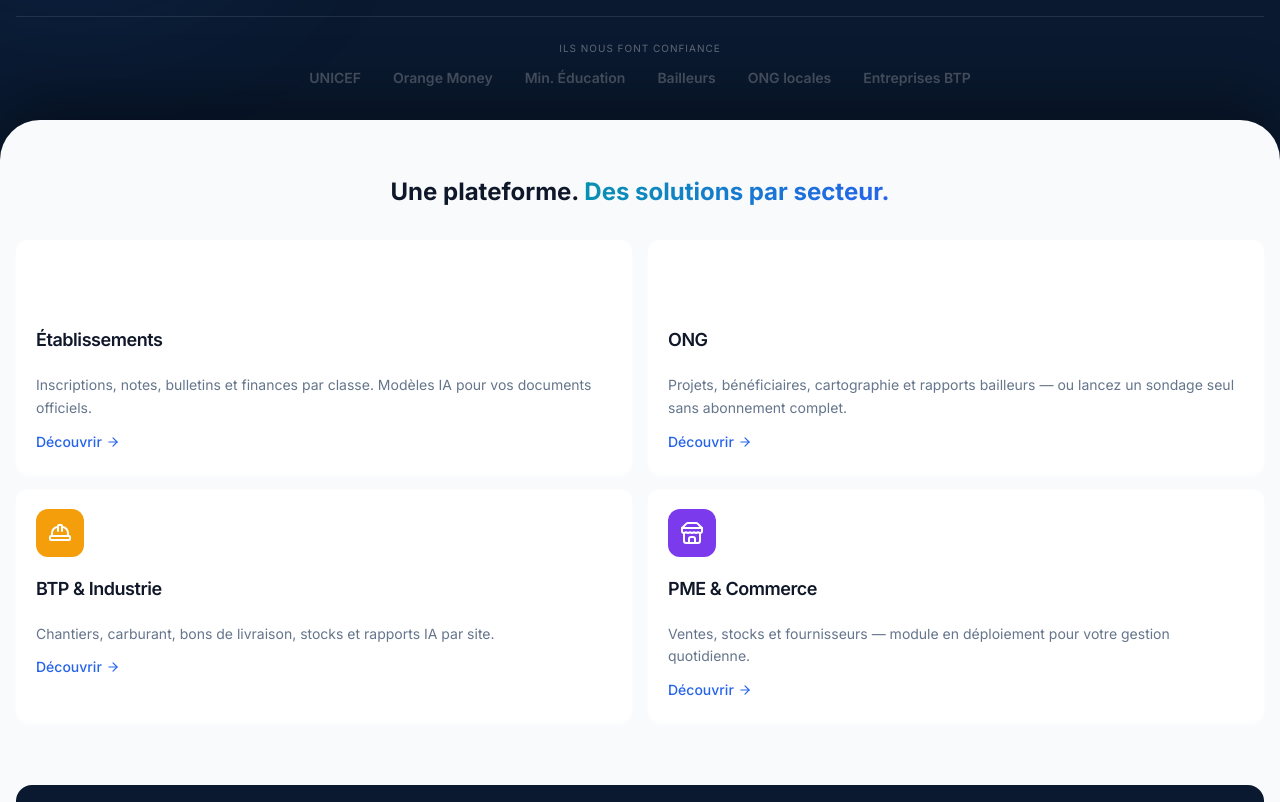
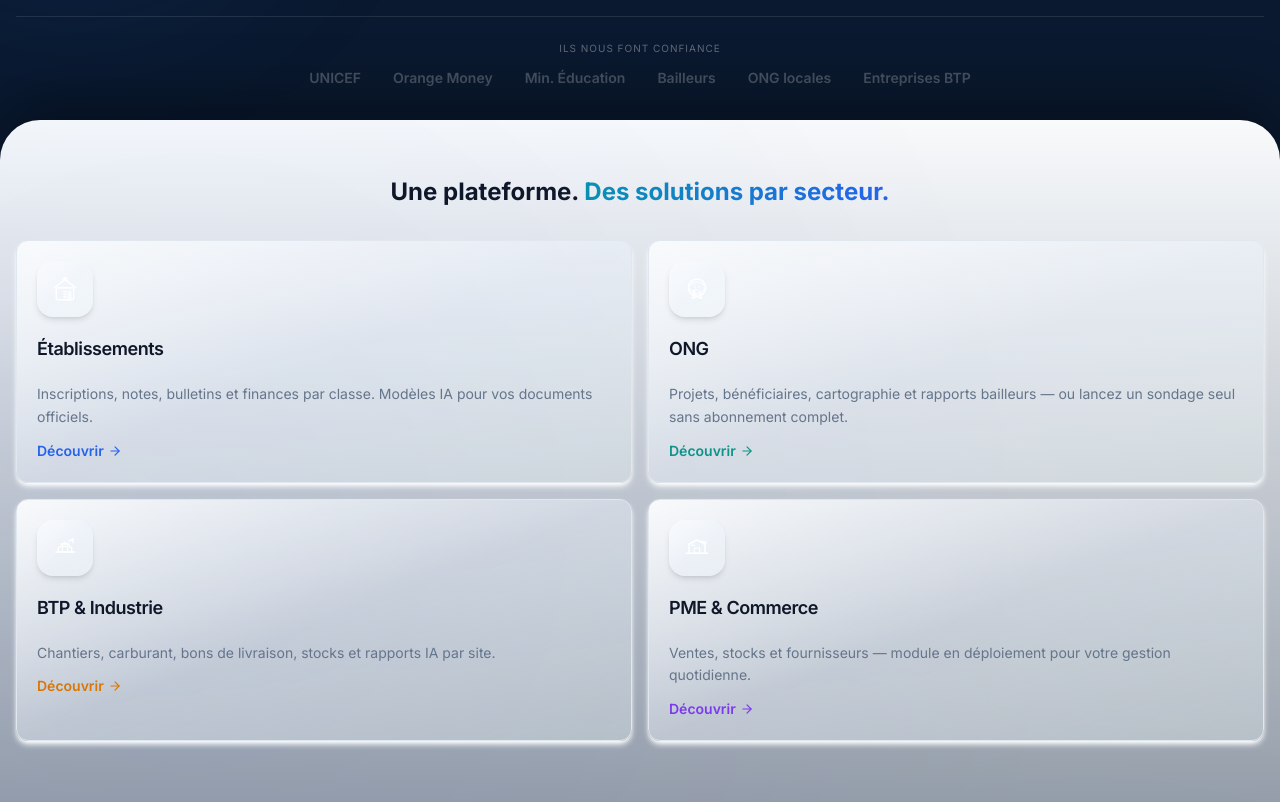
Before and after one commit to Mamady10/konadata-pwa, a Next.js app: page / in a window 1280 px wide. Shown: the part 680-1482 px from the top of the page. Built offline with nearby package versions, Linux system fonts and the light colour scheme; no server answers.

Commit message:
feat: croquis secteurs et couleurs sur la page d'accueil
Ajoute des illustrations Établissements/ONG et enrichit la palette pour sortir du blanc trop plat.

```diff
--- /dev/null
+++ b/components/marketing/landing-sector-sketches.tsx
@@ -0,0 +1,172 @@
+/** Croquis SVG style main levée pour les cartes secteurs de la landing. */
+
+interface SketchProps {
+  className?: string;
+}
+
+export function SchoolSectorSketch({ className }: SketchProps) {
+  return (
+    <svg
+      viewBox="0 0 48 48"
+      fill="none"
+      xmlns="http://www.w3.org/2000/svg"
+      className={className}
+      aria-hidden
+    >
+      <path
+        d="M8 22 L24 10 L40 22"
+        stroke="currentColor"
+        strokeWidth="2.2"
+        strokeLinecap="round"
+        strokeLinejoin="round"
+      />
+      <rect x="11" y="22" width="26" height="18" rx="2" stroke="currentColor" strokeWidth="2.2" />
+      <path d="M22 28 h4 M22 32 h4 M22 36 h4" stroke="currentColor" strokeWidth="2" strokeLinecap="round" />
+      <rect x="29" y="28" width="4" height="4" rx="0.5" stroke="currentColor" strokeWidth="1.6" />
+      <rect x="29" y="34" width="4" height="4" rx="0.5" stroke="currentColor" strokeWidth="1.6" />
+      <path d="M24 10 v-3 M24 7 l3 2 M24 7 l-3 2" stroke="currentColor" strokeWidth="1.8" strokeLinecap="round" />
+      <path
+        d="M14 40 h20"
+        stroke="currentColor"
+        strokeWidth="2"
+        strokeLinecap="round"
+        strokeDasharray="3 3"
+        opacity="0.5"
+      />
+    </svg>
+  );
+}
+
+export function NgoSectorSketch({ className }: SketchProps) {
+  return (
+    <svg
+      viewBox="0 0 48 48"
+      fill="none"
+      xmlns="http://www.w3.org/2000/svg"
+      className={className}
+      aria-hidden
+    >
+      <circle cx="24" cy="22" r="13" stroke="currentColor" strokeWidth="2.2" />
+      <path
+        d="M11 22 c4-6 10-9 13-9 s9 3 13 9"
+        stroke="currentColor"
+        strokeWidth="1.6"
+        strokeLinecap="round"
+        opacity="0.7"
+      />
+      <path
+        d="M11 22 c4 6 10 9 13 9 s9-3 13-9"
+        stroke="currentColor"
+        strokeWidth="1.6"
+        strokeLinecap="round"
+        opacity="0.7"
+      />
+      <path
+        d="M24 35 c-2.5 2-5 3-7 3 c1.5-2 2.5-4.5 2.5-7.5 c0-1.2.3-2.3.8-3.2"
+        stroke="currentColor"
+        strokeWidth="2"
+        strokeLinecap="round"
+        strokeLinejoin="round"
+      />
+      <path
+        d="M24 35 c2.5 2 5 3 7 3 c-1.5-2-2.5-4.5-2.5-7.5 c0-1.2-.3-2.3-.8-3.2"
+        stroke="currentColor"
+        strokeWidth="2"
+        strokeLinecap="round"
+        strokeLinejoin="round"
+      />
+      <path
+        d="M24 26 c-1.8-1.5-4.5-1-5.5 1.2 c-.8 1.8.5 3.8 2.8 4.2 c1.5.3 2.7-.2 3.7-1.2"
+        stroke="currentColor"
+        strokeWidth="1.8"
+        strokeLinecap="round"
+        strokeLinejoin="round"
+      />
+      <circle cx="21" cy="21" r="1.2" fill="currentColor" />
+      <circle cx="27" cy="21" r="1.2" fill="currentColor" />
+    </svg>
+  );
+}
+
+export function BtpSectorSketch({ className }: SketchProps) {
+  return (
+    <svg
+      viewBox="0 0 48 48"
+      fill="none"
+      xmlns="http://www.w3.org/2000/svg"
+      className={className}
+      aria-hidden
+    >
+      <path
+        d="M10 30 h28"
+        stroke="currentColor"
+        strokeWidth="2.2"
+        strokeLinecap="round"
+      />
+      <path
+        d="M14 30 v-6 l10-8 l10 8 v6"
+        stroke="currentColor"
+        strokeWidth="2.2"
+        strokeLinecap="round"
+        strokeLinejoin="round"
+      />
+      <path
+        d="M18 18 h12"
+        stroke="currentColor"
+        strokeWidth="2"
+        strokeLinecap="round"
+      />
+      <rect x="20" y="22" width="8" height="8" rx="1" stroke="currentColor" strokeWidth="1.8" />
+      <path
+        d="M30 14 l6-4 v6"
+        stroke="currentColor"
+        strokeWidth="2"
+        strokeLinecap="round"
+        strokeLinejoin="round"
+      />
+    </svg>
+  );
+}
+
+export function PmeSectorSketch({ className }: SketchProps) {
+  return (
+    <svg
+      viewBox="0 0 48 48"
+      fill="none"
+      xmlns="http://www.w3.org/2000/svg"
+      className={className}
+      aria-hidden
+    >
+      <path
+        d="M8 32 h32"
+        stroke="currentColor"
+        strokeWidth="2.2"
+        strokeLinecap="round"
+      />
+      <path
+        d="M12 32 v-14 l12-6 l12 6 v14"
+        stroke="currentColor"
+        strokeWidth="2.2"
+        strokeLinecap="round"
+        strokeLinejoin="round"
+      />
+      <rect x="20" y="24" width="8" height="8" rx="1" stroke="currentColor" strokeWidth="1.8" />
+      <path d="M16 20 h4" stroke="currentColor" strokeWidth="2" strokeLinecap="round" />
+      <path
+        d="M34 18 v-4 h-6"
+        stroke="currentColor"
+        strokeWidth="2"
+        strokeLinecap="round"
+        strokeLinejoin="round"
+      />
+      <circle cx="36" cy="16" r="2" stroke="currentColor" strokeWidth="1.6" />
+    </svg>
+  );
+}
+
+export const SECTOR_SKETCHES = {
+  school: SchoolSectorSketch,
+  ngo: NgoSectorSketch,
+  btp: BtpSectorSketch,
+  pme: PmeSectorSketch,
+} as const;
--- a/components/marketing/public-landing.tsx
+++ b/components/marketing/public-landing.tsx
@@ -7,6 +7,7 @@ import { Input } from '@/components/ui/input';
 import { Label } from '@/components/ui/label';
 import { Card, CardContent, CardHeader, CardTitle, CardDescription } from '@/components/ui/card';
 import { LandingDashboardMockup } from '@/components/marketing/landing-dashboard-mockup';
+import { SECTOR_SKETCHES } from '@/components/marketing/landing-sector-sketches';
 import {
   LANDING_BRAND,
   LANDING_FEATURES,
@@ -21,10 +22,6 @@ import {
   ArrowRight,
   ClipboardList,
   Database,
-  GraduationCap,
-  Heart,
-  HardHat,
-  Store,
   Shield,
   Layers,
   Sparkles,
@@ -37,13 +34,6 @@ import {
   FileText,
   Globe,
 } from 'lucide-react';
-
-const SECTOR_ICONS = {
-  school: GraduationCap,
-  ngo: Heart,
-  btp: HardHat,
-  pme: Store,
-} as const;
 
 const PILL_ICONS = {
   shield: Shield,
@@ -291,8 +281,16 @@ export function PublicLanding({ showLoggedInHint = false }: PublicLandingProps)
         </section>
 
         {/* Bloc unique : tout le reste sur la même page (scroll continu) */}
-        <section className="relative z-10 rounded-t-[2rem] sm:rounded-t-[2.5rem] bg-slate-50 text-slate-900 shadow-[0_-20px_60px_rgba(0,0,0,0.35)]">
-          <div className="mx-auto max-w-7xl px-4 py-12 sm:py-14 space-y-14 sm:space-y-16">
+        <section className="relative z-10 rounded-t-[2rem] sm:rounded-t-[2.5rem] bg-gradient-to-b from-slate-50 via-blue-50/40 to-teal-50/30 text-slate-900 shadow-[0_-20px_60px_rgba(0,0,0,0.35)] overflow-hidden">
+          <div
+            className="pointer-events-none absolute inset-0 opacity-60"
+            aria-hidden
+            style={{
+              backgroundImage:
+                'radial-gradient(circle at 15% 20%, rgba(37,99,235,0.08) 0%, transparent 45%), radial-gradient(circle at 85% 60%, rgba(20,184,166,0.1) 0%, transparent 40%), radial-gradient(circle at 50% 90%, rgba(139,92,246,0.06) 0%, transparent 35%)',
+            }}
+          />
+          <div className="relative mx-auto max-w-7xl px-4 py-12 sm:py-14 space-y-14 sm:space-y-16">
             {/* Secteurs */}
             <div id="secteurs" className="scroll-mt-24">
               <div className="text-center max-w-2xl mx-auto mb-8">
@@ -305,18 +303,26 @@ export function PublicLanding({ showLoggedInHint = false }: PublicLandingProps)
               </div>
               <div className="grid gap-4 sm:grid-cols-2">
                 {LANDING_SECTORS.map((s) => {
-                  const Icon = SECTOR_ICONS[s.id];
+                  const Sketch = SECTOR_SKETCHES[s.id];
                   return (
-                    <Card key={s.id} className="border-0 shadow-md rounded-xl bg-white hover:shadow-lg transition-shadow">
+                    <Card
+                      key={s.id}
+                      className={`border shadow-md rounded-xl hover:shadow-lg transition-all hover:-translate-y-0.5 ${s.cardBg} ${s.cardBorder}`}
+                    >
                       <CardHeader className="pb-1 p-5">
-                        <div className={`inline-flex h-12 w-12 items-center justify-center rounded-xl ${s.iconBg} text-white mb-3`}>
-                          <Icon className="h-6 w-6" />
+                        <div
+                          className={`inline-flex h-14 w-14 items-center justify-center rounded-2xl ${s.iconBg} text-white mb-3 shadow-md`}
+                        >
+                          <Sketch className="h-8 w-8" />
                         </div>
                         <CardTitle className="text-lg">{s.title}</CardTitle>
                       </CardHeader>
                       <CardContent className="px-5 pb-5 pt-0">
                         <p className="text-sm text-muted-foreground leading-relaxed">{s.description}</p>
-                        <Link href={s.href} className="inline-flex items-center gap-1 mt-3 text-sm font-medium text-[#2563EB]">
+                        <Link
+                          href={s.href}
+                          className={`inline-flex items-center gap-1 mt-3 text-sm font-semibold ${s.accent} hover:opacity-80 transition-opacity`}
+                        >
                           Découvrir <ArrowRight className="h-3.5 w-3.5" />
                         </Link>
                       </CardContent>
@@ -347,8 +353,13 @@ export function PublicLanding({ showLoggedInHint = false }: PublicLandingProps)
                 <h2 className="text-xl font-bold mb-6">Fonctionnalités clés</h2>
                 <div className="grid gap-3 sm:grid-cols-2 lg:grid-cols-1">
                   {LANDING_FEATURES.map((f) => (
-                    <div key={f.title} className="rounded-xl border border-slate-200 bg-white p-4 shadow-sm">
-                      <Sparkles className="h-4 w-4 text-cyan-600 mb-2" />
+                    <div
+                      key={f.title}
+                      className="rounded-xl border border-slate-200/80 bg-white/80 backdrop-blur-sm p-4 shadow-sm hover:shadow-md transition-shadow"
+                    >
+                      <div className={`inline-flex h-8 w-8 items-center justify-center rounded-lg ${f.iconBg} mb-2`}>
+                        <Sparkles className={`h-4 w-4 ${f.iconColor}`} />
+                      </div>
                       <h3 className="font-semibold text-sm">{f.title}</h3>
                       <p className="text-xs text-muted-foreground mt-1 leading-relaxed">{f.description}</p>
                     </div>
@@ -389,12 +400,28 @@ export function PublicLanding({ showLoggedInHint = false }: PublicLandingProps)
 
             {/* Contact — fin de la même page */}
             <div id="contact" className="scroll-mt-24 grid lg:grid-cols-2 gap-8 items-start pb-4">
-              <div>
+              <div className="rounded-2xl border border-blue-100 bg-gradient-to-br from-white via-blue-50/50 to-teal-50/40 p-6 shadow-sm">
                 <h2 className="text-xl sm:text-2xl font-bold mb-3">Demander une démo</h2>
-                <p className="text-sm text-muted-foreground mb-4">
+                <p className="text-sm text-muted-foreground mb-5">
                   Direction ou partenaire — nous répondons sous 48 h. Rapports IA disponibles en mode
                   local, sans OpenAI.
                 </p>
+                <div className="flex flex-wrap gap-3 mb-5">
+                  {LANDING_SECTORS.slice(0, 3).map((s) => {
+                    const Sketch = SECTOR_SKETCHES[s.id];
+                    return (
+                      <div
+                        key={s.id}
+                        className={`flex items-center gap-2 rounded-xl border px-3 py-2 ${s.cardBorder} ${s.cardBg}`}
+                      >
+                        <div className={`flex h-9 w-9 shrink-0 items-center justify-center rounded-lg ${s.iconBg} text-white`}>
+                          <Sketch className="h-5 w-5" />
+                        </div>
+                        <span className="text-xs font-semibold text-slate-700">{s.title}</span>
+                      </div>
+                    );
+                  })}
+                </div>
                 <ul className="space-y-2 text-sm text-muted-foreground">
                   <li className="flex gap-2">
                     <CheckCircle2 className="h-4 w-4 text-emerald-500 shrink-0" />
@@ -406,7 +433,7 @@ export function PublicLanding({ showLoggedInHint = false }: PublicLandingProps)
                   </li>
                 </ul>
               </div>
-              <Card className="shadow-lg border-0 rounded-xl">
+              <Card className="shadow-lg border border-slate-200/80 rounded-xl bg-white/90 backdrop-blur-sm">
                 <CardHeader className="pb-3">
                   <CardTitle className="text-base flex items-center gap-2">
                     <Mail className="h-4 w-4 text-[#2563EB]" />
@@ -458,7 +485,7 @@ export function PublicLanding({ showLoggedInHint = false }: PublicLandingProps)
             </div>
           </div>
 
-          <footer className="border-t border-slate-200 bg-white py-6 px-4">
+          <footer className="relative border-t border-slate-200/80 bg-gradient-to-r from-white via-blue-50/30 to-teal-50/20 py-6 px-4">
             <div className="mx-auto max-w-7xl flex flex-col sm:flex-row items-center justify-between gap-3 text-xs text-muted-foreground">
               <p>© {new Date().getFullYear()} {LANDING_BRAND.name}</p>
               <div className="flex flex-wrap justify-center gap-x-4 gap-y-1">
--- a/lib/marketing/landing-content.ts
+++ b/lib/marketing/landing-content.ts
@@ -35,7 +35,10 @@ export const LANDING_SECTORS = [
     title: 'Établissements',
     description:
       'Inscriptions, notes, bulletins et finances par classe. Modèles IA pour vos documents officiels.',
-    iconBg: 'bg-blue-600',
+    iconBg: 'bg-gradient-to-br from-blue-500 to-blue-700',
+    cardBg: 'bg-gradient-to-br from-blue-50/90 via-white to-sky-50/60',
+    cardBorder: 'border-blue-200/70',
+    accent: 'text-blue-600',
     href: LANDING_LINKS.registerOrganization,
   },
   {
@@ -43,7 +46,10 @@ export const LANDING_SECTORS = [
     title: 'ONG',
     description:
       'Projets, bénéficiaires, cartographie et rapports bailleurs — ou lancez un sondage seul sans abonnement complet.',
-    iconBg: 'bg-teal-500',
+    iconBg: 'bg-gradient-to-br from-teal-400 to-emerald-600',
+    cardBg: 'bg-gradient-to-br from-teal-50/90 via-white to-emerald-50/50',
+    cardBorder: 'border-teal-200/70',
+    accent: 'text-teal-600',
     href: LANDING_LINKS.registerSurveyOnly,
   },
   {
@@ -51,7 +57,10 @@ export const LANDING_SECTORS = [
     title: 'BTP & Industrie',
     description:
       'Chantiers, carburant, bons de livraison, stocks et rapports IA par site.',
-    iconBg: 'bg-amber-500',
+    iconBg: 'bg-gradient-to-br from-amber-400 to-orange-600',
+    cardBg: 'bg-gradient-to-br from-amber-50/90 via-white to-orange-50/50',
+    cardBorder: 'border-amber-200/70',
+    accent: 'text-amber-600',
     href: LANDING_LINKS.registerOrganization,
   },
   {
@@ -59,7 +68,10 @@ export const LANDING_SECTORS = [
     title: 'PME & Commerce',
     description:
       'Ventes, stocks et fournisseurs — module en déploiement pour votre gestion quotidienne.',
-    iconBg: 'bg-violet-600',
+    iconBg: 'bg-gradient-to-br from-violet-500 to-purple-700',
+    cardBg: 'bg-gradient-to-br from-violet-50/90 via-white to-purple-50/50',
+    cardBorder: 'border-violet-200/70',
+    accent: 'text-violet-600',
     href: LANDING_LINKS.registerOrganization,
   },
 ] as const;
@@ -76,21 +88,29 @@ export const LANDING_FEATURES = [
     title: 'Rapports IA archivés',
     description:
       'Synthèses par chantier, projet ou classe — archivage, copie, export et impression PDF.',
+    iconBg: 'bg-cyan-100',
+    iconColor: 'text-cyan-600',
   },
   {
     title: 'Modèles de documents',
     description:
       'Un exemple par type de livrable : l’équipe reçoit des consignes à chaque dépôt.',
+    iconBg: 'bg-blue-100',
+    iconColor: 'text-blue-600',
   },
   {
     title: 'Rôles & assignations',
     description:
       'Chaque collaborateur ne voit que son périmètre. Tableaux de bord sans données fictives.',
+    iconBg: 'bg-violet-100',
+    iconColor: 'text-violet-600',
   },
   {
     title: 'PWA & hors-ligne',
     description:
       'Installable sur mobile, cache 3G/4G et envoi des formulaires à la reconnexion.',
+    iconBg: 'bg-emerald-100',
+    iconColor: 'text-emerald-600',
   },
 ] as const;
 
```
